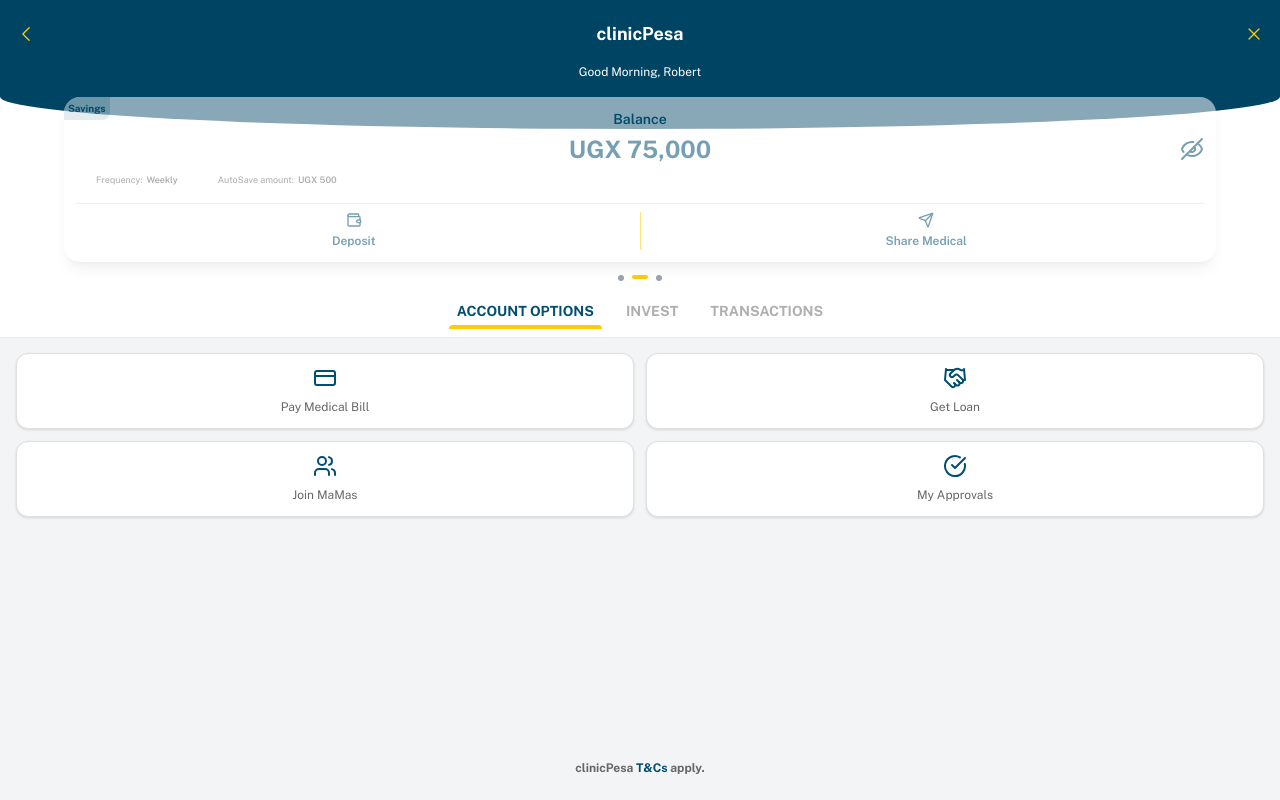
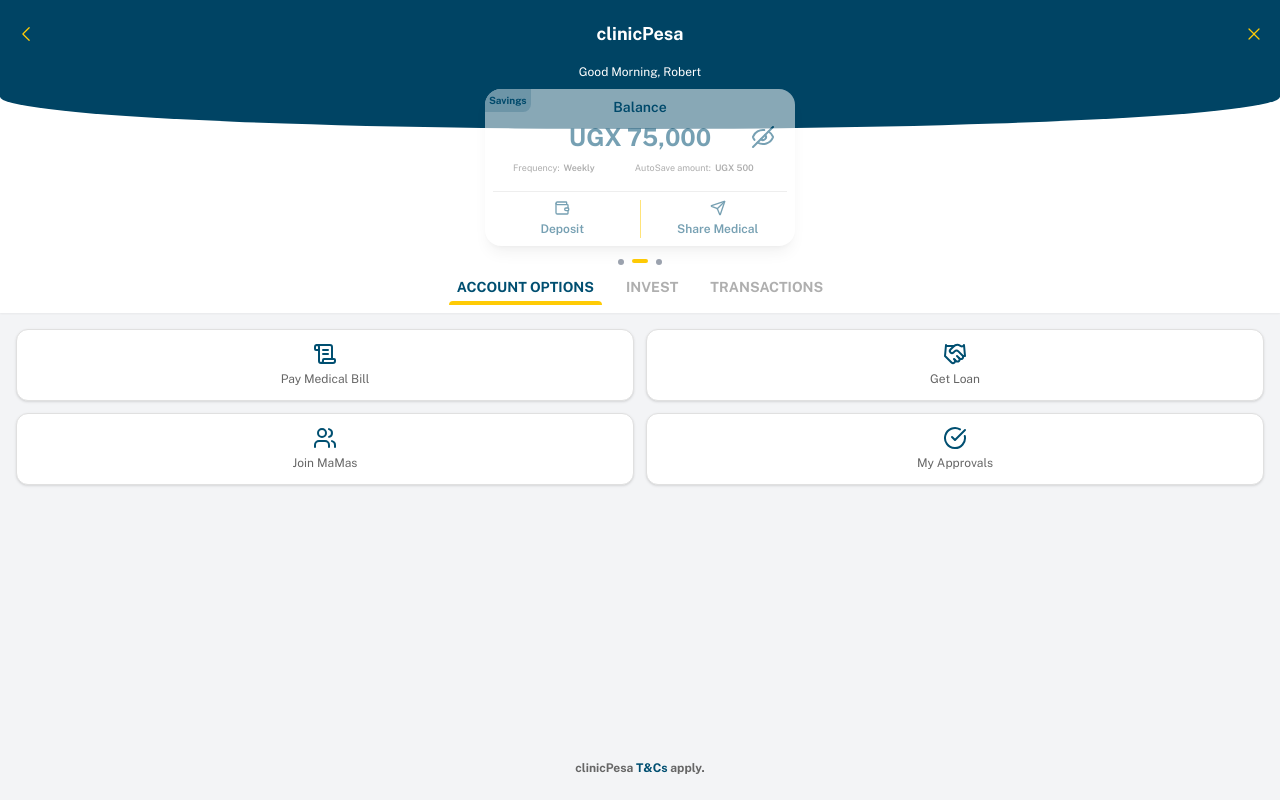
Before and after one commit to Mundurujoana/clinicPesa-dashboard-screen-tsx, a React (Create React App) app: page / in a window 1280 px wide. Built offline with nearby package versions, Linux system fonts and the light colour scheme.

Commit message:
feat: update AccountOptions with hand receiving dollar icon and adjust card margins

```diff
--- a/src/App.tsx
+++ b/src/App.tsx
@@ -55,7 +55,7 @@
         </div>
 
         {/* SMALL DOT INDICATORS (DISPLAY ONLY — NOT CLICKABLE) */}
-        <div className="flex justify-center gap-2 mt-4">
+        <div className="flex justify-center gap-2 mb-3">
           {savingsCards.map((_, idx) => (
             <span
               key={idx}
--- a/src/components/AccountOptions.tsx
+++ b/src/components/AccountOptions.tsx
@@ -1,8 +1,8 @@
 import OptionCard from './OptionCard';
-import { CreditCard, Handshake, Users, CheckCircle } from 'lucide-react';
+import { ScrollText, Handshake, Users, CheckCircle } from 'lucide-react';
 
 const options = [
-  { id: 1, icon: CreditCard, title: 'Pay Medical Bill' },
+  { id: 1, icon: ScrollText, title: 'Pay Medical Bill' },
   { id: 2, icon: Handshake, title: 'Get Loan' },
   { id: 3, icon: Users, title: 'Join MaMas' },
   { id: 4, icon: CheckCircle, title: 'My Approvals' },
--- a/src/components/OptionCard.tsx
+++ b/src/components/OptionCard.tsx
@@ -11,7 +11,7 @@
 
   return (
     <div className="flex flex-col items-center p-3 bg-white rounded-xl shadow border border-borderGray cursor-pointer">
-      <Icon className="w-6 h-6 text-appText mb-2" />
+      <Icon className="w-6 h-6 text-appText mb-1" />
       <p className="text-[12px] text-center text-grayText">{option.title}</p>
     </div>
   );
--- a/src/components/SavingsCard.tsx
+++ b/src/components/SavingsCard.tsx
@@ -9,7 +9,7 @@
 
 const SavingsCard: React.FC<SavingsCardProps> = ({ balance, frequency, autoSave }) => {
   return (
-    <div className="relative z-10 bg-white rounded-2xl shadow-lg p-3 -mt-8 mx-6 w-[90%] mx-auto">
+    <div className="relative z-10 bg-white rounded-2xl shadow-lg p-2 -mt-10 mx-auto w-[310px] h-10px]">
       <span className="absolute -top-0 -left-0 bg-savingsBg text-appText px-1 py-1 rounded-tl-2xl rounded-br-lg text-[10px] font-bold">
         Savings
       </span>
@@ -20,7 +20,7 @@
         <div className="flex items-center w-full justify-center relative">
           <h2 className="text-2xl font-bold text-appText">UGX {balance.toLocaleString()}</h2>
 
-          <EyeOff className="h-6 w-6 text-appText scale-x-[-1] absolute right-0" />
+          <EyeOff className="h-6 w-6 text-appText scale-x-[-1] absolute right-3" />
         </div>
       </div>
 
--- a/src/components/TabNavigation.tsx
+++ b/src/components/TabNavigation.tsx
@@ -11,7 +11,7 @@
   ];
 
   return (
-    <div className="flex flex-col items-center mt-5 w-full">
+    <div className="flex flex-col items-center mt-2 w-full">
       <div className="flex gap-4 w-full justify-center relative">
         {tabs.map((tab) => (
           <button
```
